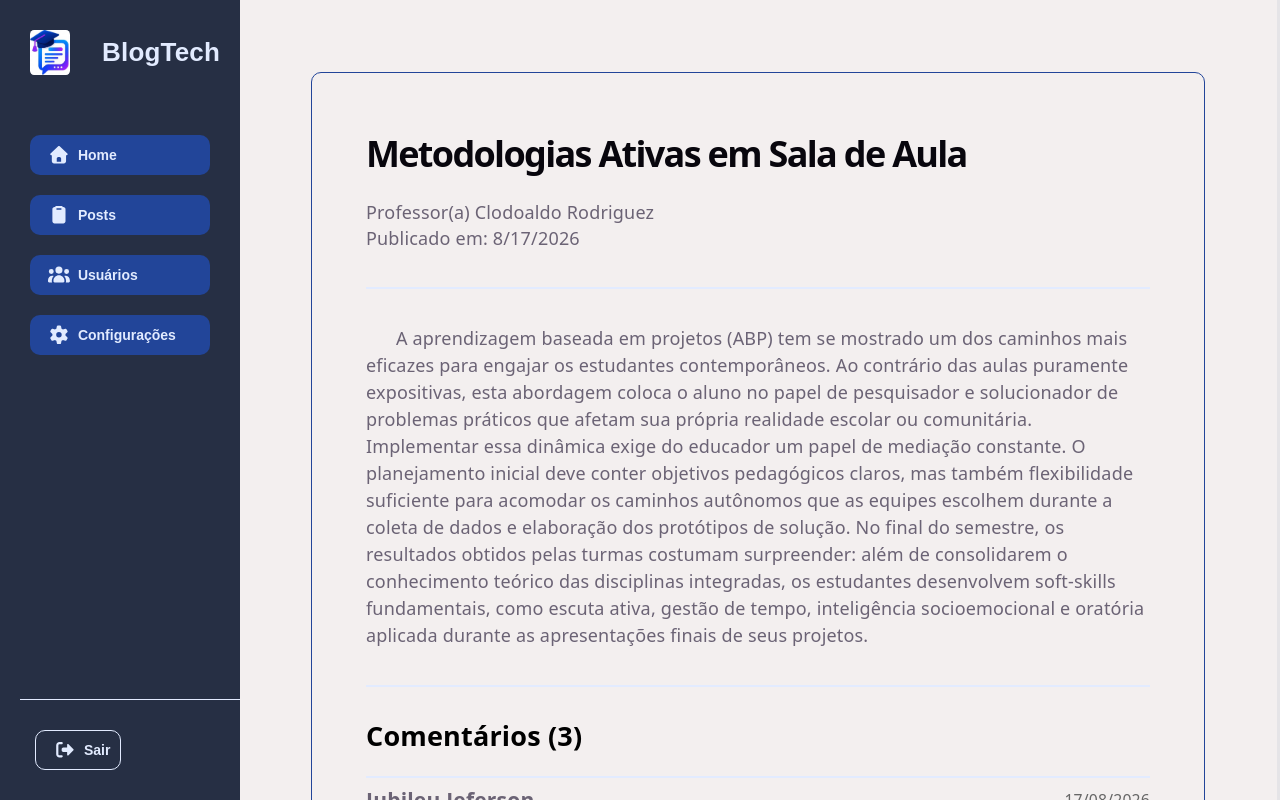
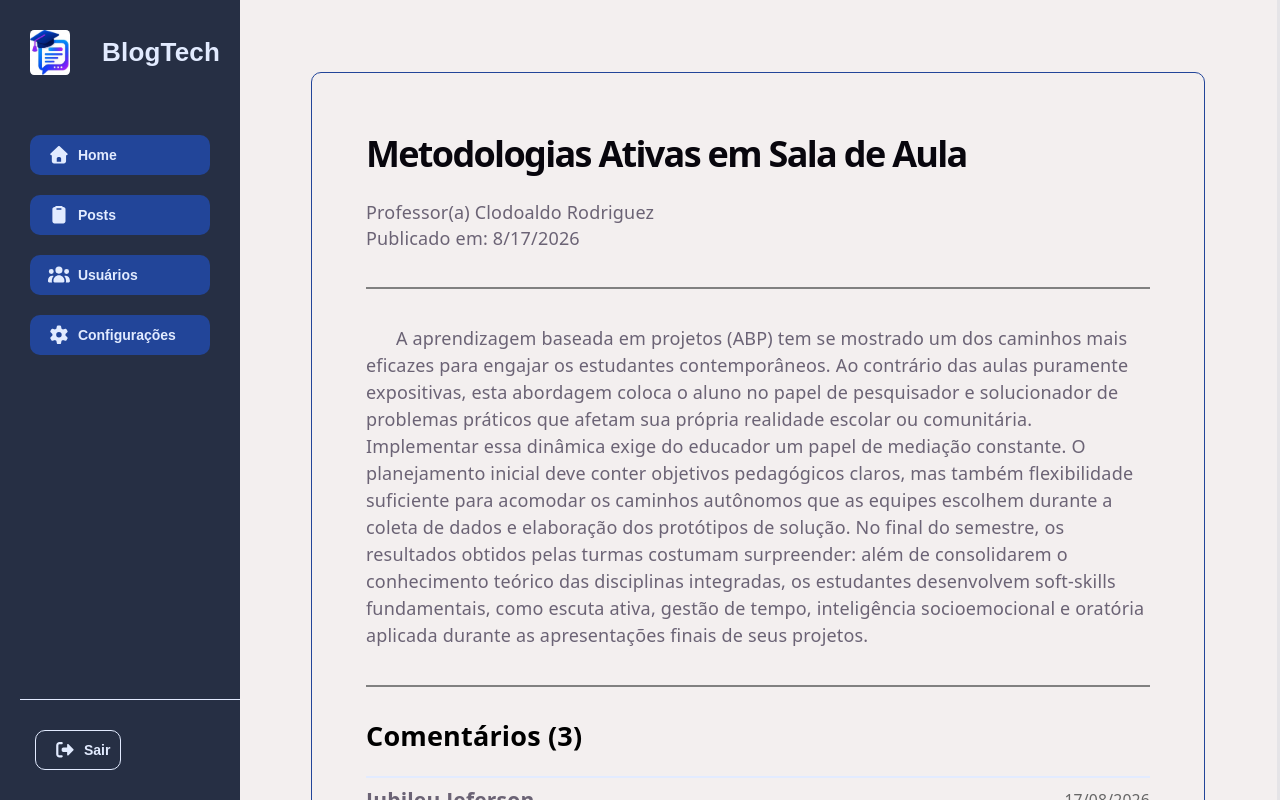
Before and after one commit to danilolugli/Blog-Tech-Front, a React (Vite) app: page /post-detalhe in a window 1280 px wide. Shown: the top 800 px of the page. Built offline with nearby package versions, Linux system fonts and the light colour scheme; no server answers.

Commit message:
mudando cor da linha

```diff
--- a/src/pages/Aluno/PostDetalhe.css
+++ b/src/pages/Aluno/PostDetalhe.css
@@ -26,7 +26,7 @@
 }
 
 .linha {
-    border: 1px solid var(--azul-mais-claro);
+    border: 1px solid gray;
     margin: 1rem 3rem;
 }
 
```
